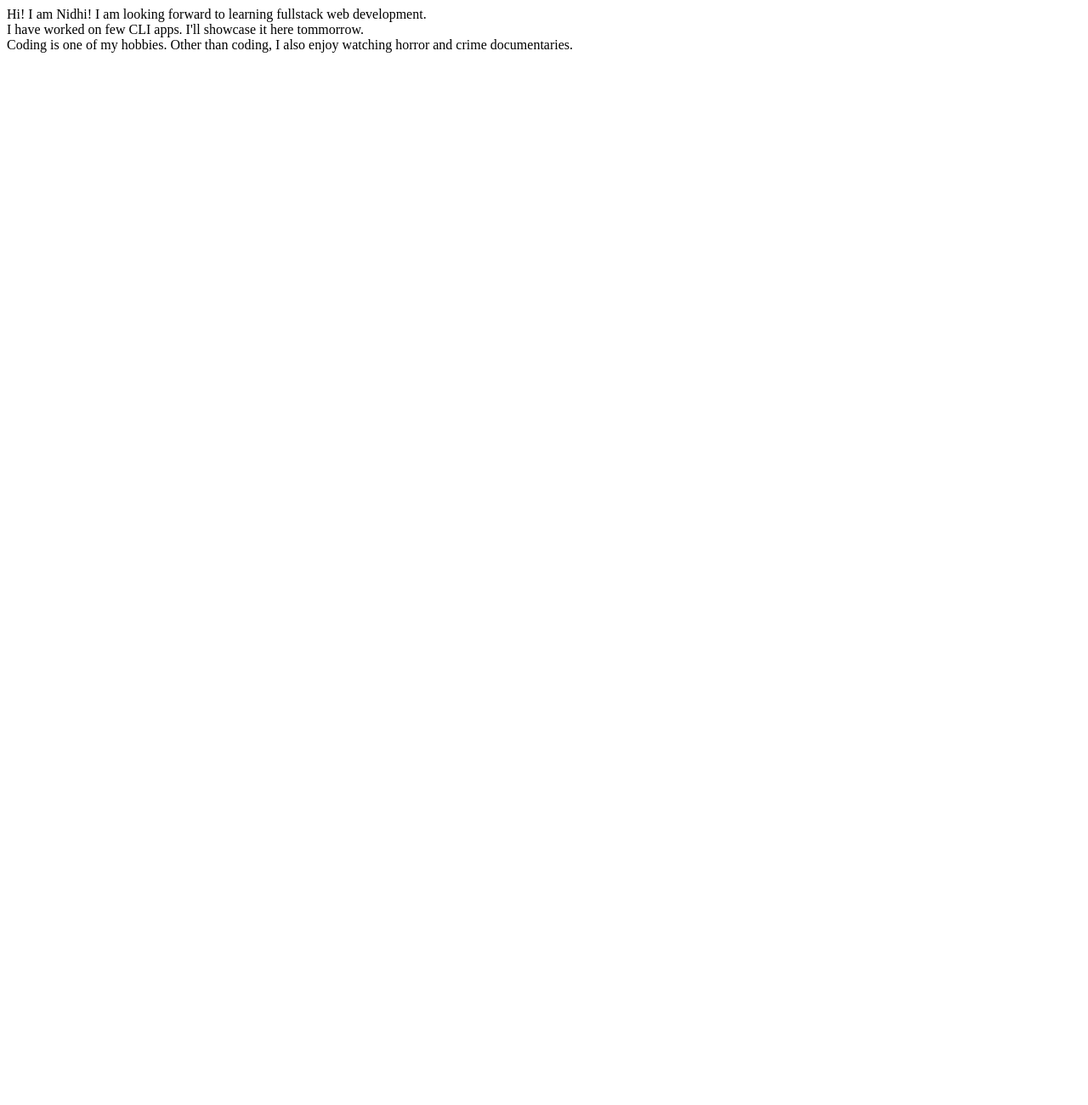
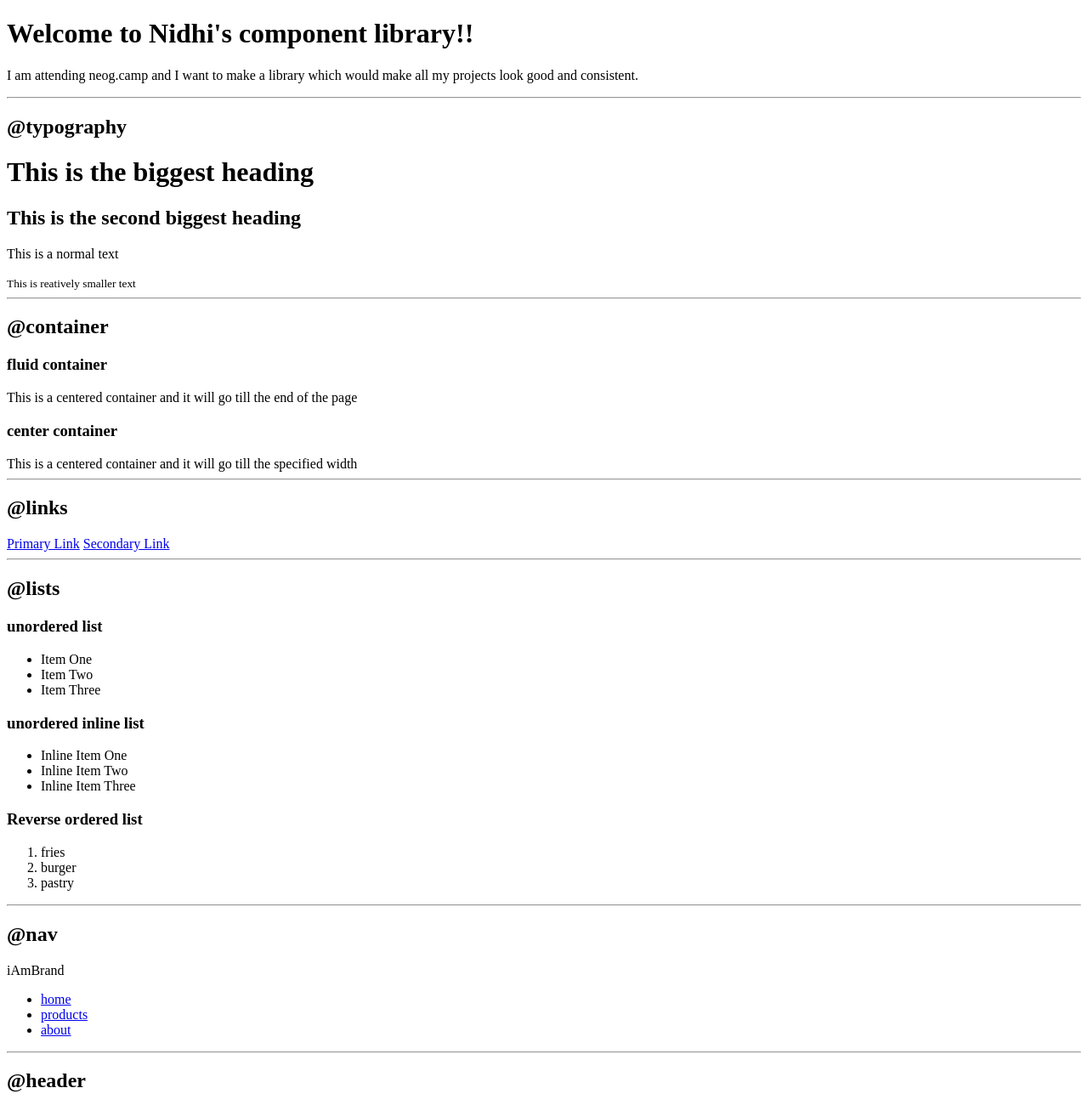
Before and after one commit to NidhiChaudhari/NidhiChaudhari-FirstWebsite, a plain HTML site: page index.html in a window 1280 px wide. Shown: the top 1300 px of the page at 85% size. Before the commit the page ends 800 px from the top, so only its background shows below. Drawn offline with Linux system fonts and the light colour scheme.

Commit message:
updated details

```diff
--- a/index.html
+++ b/index.html
@@ -4,14 +4,102 @@
     <meta charset="UTF-8">
     <meta http-equiv="X-UA-Compatible" content="IE=edge">
     <meta name="viewport" content="width=device-width, initial-scale=1.0">
-    <title>Nidhi's first website</title>
+    <title>Component Library</title>
 </head>
 <body>
-    Hi! I am Nidhi!
-    I am looking forward to learning fullstack web development.
-    <br/>
-    I have worked on few CLI apps. I'll showcase it here tommorrow.
-    <br/>
-    Coding is one of my hobbies. Other than coding, I also enjoy watching horror and crime documentaries.
+   <h1>Welcome to Nidhi's component library!!</h1>
+   <p>I am attending neog.camp and I want to make a library which would make all my projects look good and consistent.</p>
+
+   <hr>
+
+   <h2>@typography</h2>
+
+   <h1> This is the biggest heading</h1>
+   <h2> This is the second biggest heading</h2>
+   <p> This is a normal text</p>
+   <small> This is reatively smaller text</small>
+   <hr>
+
+   <h2>@container</h2>
+
+   <h3>fluid container</h3>
+   <div>This is a centered container and it will go till the end of the page</div>
+
+   <h3>center container</h3>
+   <div>This is a centered container and it will go till the specified width</div>
+   <hr>
+
+   <h2>@links</h2>
+
+   <a href="/">Primary Link</a>
+   <a href="/">Secondary Link</a>
+   <hr>
+
+   <h2>@lists</h2>
+   <h3>unordered list</h3>
+   <ul>
+    <li>Item One</li>
+    <li>Item Two</li>
+    <li>Item Three</li>
+   </ul>
+
+   <h3>unordered inline list</h3>
+   <ul>
+    <li>Inline Item One</li>
+    <li>Inline Item Two</li>
+    <li>Inline Item Three</li>
+   </ul>
+
+   <h3>Reverse ordered list</h3>
+   <ol>
+    <li>fries</li>
+    <li>burger</li>
+    <li>pastry</li>
+   </ol>
+   <hr>
+
+   <h2>@nav</h2>
+   <nav>
+    <div>iAmBrand</div>
+<ul>
+    <li>
+        <a href="/">home</a>
+    </li>
+    <li>
+        <a href="/">products</a>
+    </li>
+    <li>
+        <a href="/">about</a>
+    </li>
+</ul>
+</nav>
+<hr>
+<h2>@header</h2>
+<header>
+    <img src="images/image.svg"/>
+    <h1>heading inside header</h1>
+    <hr>
+    <h2>@section</h2>
+    <section>
+    <h3>white section</h3>
+    <p>This will have white background</p>
+    </section>
+    <section>
+        <h3>off white section</h3>
+        <p>This will have grey background</p>
+        </section>
+        <hr>
+        <h2>@footer</h2>
+    <footer>
+        <div>Some small heading inside footer</div>
+        <ul>
+            <li>socialone</li>
+            <li>socialtwo</li>
+            <li>socialthree</li>
+        </ul>
+    </footer>
+
+
+</header>
 </body>
 </html>
```
Also changed, not shown: images/image.svg (added).
